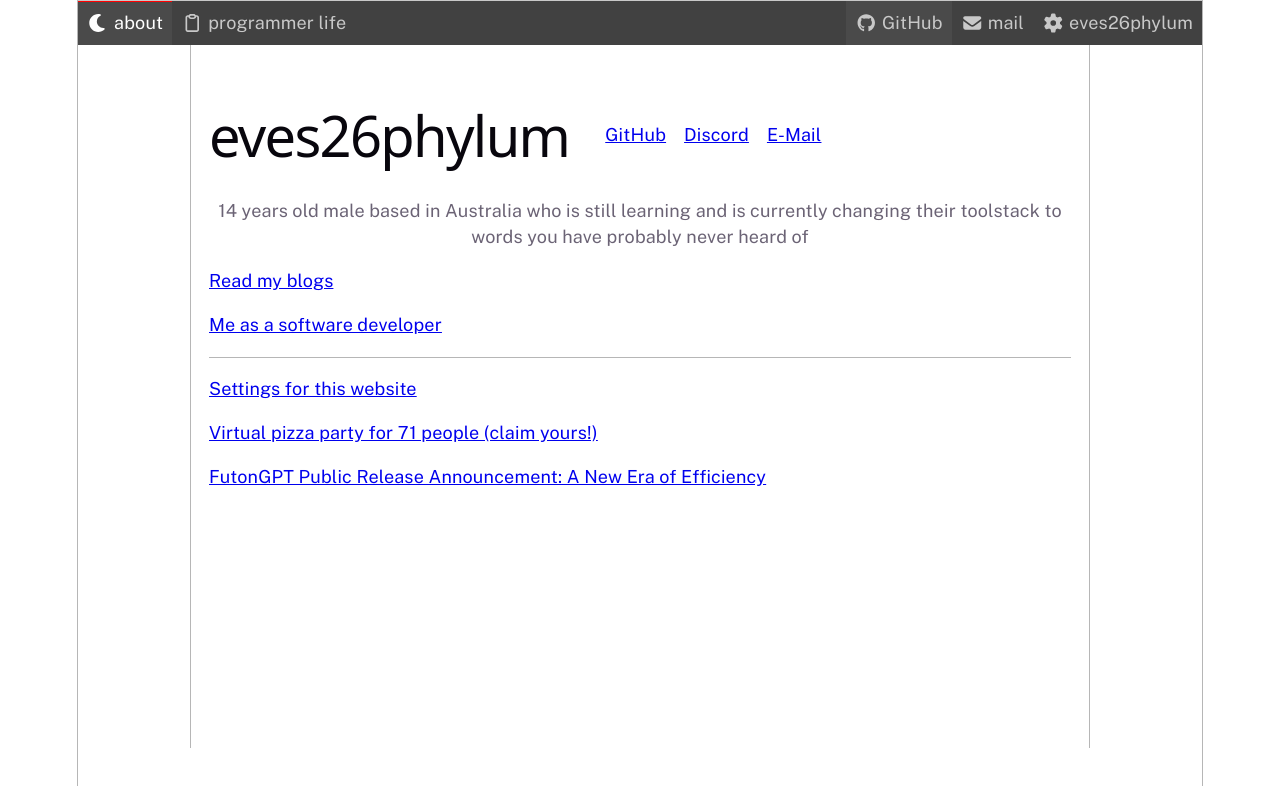
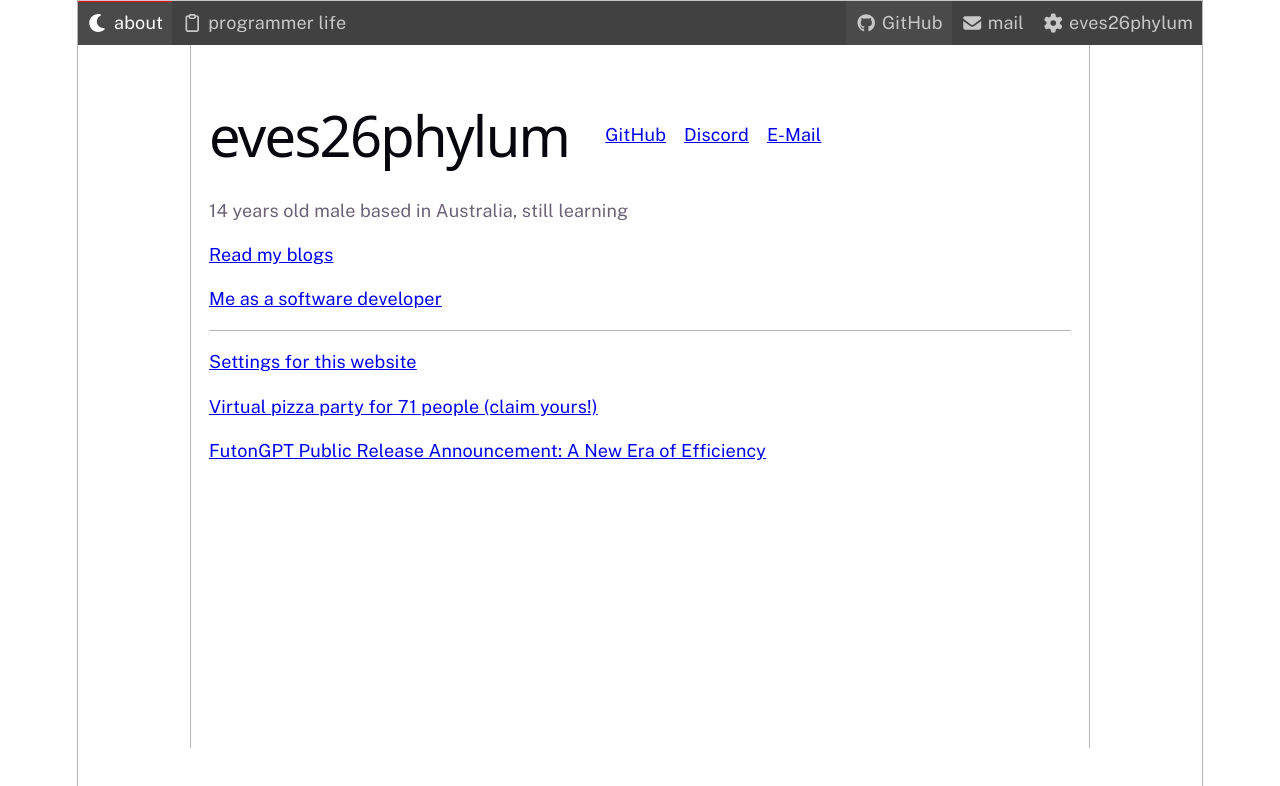
Before and after one commit to eves26phylum/index, a React (Vite) app: page / in a window 1280 px wide. Shown: the top 786 px of the page. Built offline with nearby package versions, Linux system fonts and the light colour scheme.

Commit message:
All done

```diff
--- a/src/pages/HomePage.tsx
+++ b/src/pages/HomePage.tsx
@@ -14,7 +14,7 @@ export function HomePage() {
                 </div>
             </div>
             <div className="default">
-                <p>{age} years old male based in Australia who is still learning and is currently changing their toolstack to words you have probably never heard of</p>
+                <p>{age} years old male based in Australia, still learning</p>
             </div>
             <div className="default">
 								<NavLink to="/blog">Read my blogs</NavLink>
```
